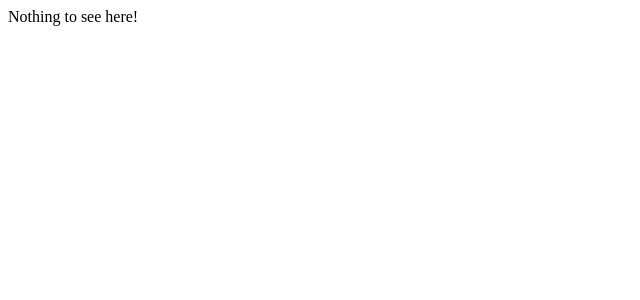
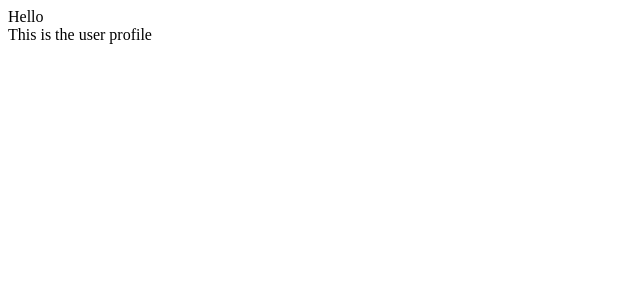
Before and after one commit to CarolineVinet/Lazy-Kitchen, a React (Create React App) app in the folder client/: page /profile in a window 1280 px wide. Shown: the top 300 px of the page, without its empty margins (0-640 px from the left). Built offline with nearby package versions, Linux system fonts and the light colour scheme.

Commit message:
sign in, sign up, profile redirect

```diff
--- a/client/src/Components/App.js
+++ b/client/src/Components/App.js
@@ -33,7 +33,7 @@ function App() {
         <Route exact path="/results/:id">
           <RecipePage />
         </Route>
-        <Route exact path="/profile/user/:id">
+        <Route exact path="/profile">
           <Profile />
         </Route>
         <Route exact path="/*">
--- /dev/null
+++ b/client/src/Components/CurrentUserContext.js
@@ -0,0 +1,14 @@
+import React from "react";
+export const CurrentUserContext = React.createContext(null);
+
+const CurrentUserProvider = ({ children }) => {
+  const [currentUser, setCurrentUser] = React.useState({});
+
+  return (
+    <CurrentUserContext.Provider value={{ currentUser, setCurrentUser }}>
+      {children}
+    </CurrentUserContext.Provider>
+  );
+};
+
+export default CurrentUserProvider;
--- a/client/src/Components/Navbar.js
+++ b/client/src/Components/Navbar.js
@@ -1,8 +1,11 @@
-import React from "react";
+import React, { useContext } from "react";
 import styled from "styled-components";
+import { CurrentUserContext } from "./CurrentUserContext";
 
 const NavBar = () => {
-  return <TopNav>This is the Navbar</TopNav>;
+  const { currentUser } = useContext(CurrentUserContext);
+
+  return <TopNav>Hello {currentUser.firstName}</TopNav>;
 };
 
 const TopNav = styled.div``;
--- a/client/src/Components/Profile.js
+++ b/client/src/Components/Profile.js
@@ -1,12 +1,20 @@
-import React from "react";
+import React, { useContext } from "react";
 import styled from "styled-components";
 import NavBar from "./Navbar";
+import { CurrentUserContext } from "./CurrentUserContext";
 
 const Profile = () => {
+  const { currentUser } = useContext(CurrentUserContext);
+  console.log(currentUser);
   return (
     <>
       <NavBar />
-      <ProfilePage>This is the user profile</ProfilePage>
+      <ProfilePage>
+        {currentUser.firstName}
+        {""}
+        {currentUser.lastName}
+        This is the user profile
+      </ProfilePage>
     </>
   );
 };
--- a/client/src/Components/SignInForm.js
+++ b/client/src/Components/SignInForm.js
@@ -1,9 +1,15 @@
-import React from "react";
+import React, { useContext } from "react";
 import styled from "styled-components";
+import { Link, useHistory } from "react-router-dom";
+import { CurrentUserContext } from "./CurrentUserContext";
 
 const SignIn = () => {
   const [email, setEmail] = React.useState("");
   const [password, setPassword] = React.useState("");
+  const [hasError, setHasError] = React.useState(false);
+  const { setCurrentUser } = useContext(CurrentUserContext);
+  const history = useHistory();
+
   return (
     <Form>
       <Input
@@ -32,13 +38,24 @@ const SignIn = () => {
               return res.json();
             })
             .then((data) => {
-              console.log(data);
+              if (data.status === 400) {
+                setHasError(true);
+              } else if (data.status === 200) {
+                setCurrentUser(data.user);
+                history.push("/profile");
+              }
             });
         }}
       >
         {" "}
         Let's go!
       </Button>
+
+      {hasError ? (
+        <ErrorMessage>
+          User not found! <LinkDiv to="/">Sign up here!</LinkDiv>
+        </ErrorMessage>
+      ) : null}
     </Form>
   );
 };
@@ -54,4 +71,12 @@ const Input = styled.input``;
 
 const Button = styled.button``;
 
+const ErrorMessage = styled.div`
+  color: red;
+`;
+
+const LinkDiv = styled(Link)`
+  text-decoration: none;
+`;
+
 export default SignIn;
--- a/client/src/Components/SignUpForm.js
+++ b/client/src/Components/SignUpForm.js
@@ -1,7 +1,9 @@
-import React from "react";
+import React, { useContext } from "react";
 import styled from "styled-components";
 import { makeStyles } from "@material-ui/core/styles";
 import TextField from "@material-ui/core/TextField";
+import { useHistory } from "react-router-dom";
+import { CurrentUserContext } from "./CurrentUserContext";
 
 const SignUp = () => {
   const [firstName, setFirstName] = React.useState("");
@@ -9,6 +11,8 @@ const SignUp = () => {
   const [email, setEmail] = React.useState("");
   const [username, setUsername] = React.useState("");
   const [password, setPassword] = React.useState("");
+  const { setCurrentUser } = useContext(CurrentUserContext);
+  const history = useHistory();
   return (
     <Form>
       <TextField
@@ -61,6 +65,8 @@ const SignUp = () => {
             })
             .then((data) => {
               console.log("user created!");
+              setCurrentUser(data.user);
+              history.push("/profile");
             });
         }}
       >
--- a/client/src/index.js
+++ b/client/src/index.js
@@ -1,11 +1,14 @@
 import React from "react";
 import ReactDOM from "react-dom";
 import App from "./Components/App";
+import CurrentUserProvider from "./Components/CurrentUserContext";
 import * as serviceWorker from "./serviceWorker";
 
 ReactDOM.render(
   <React.StrictMode>
-    <App />
+    <CurrentUserProvider>
+      <App />
+    </CurrentUserProvider>
   </React.StrictMode>,
   document.getElementById("root")
 );
```
Also changed, not shown: 1 other file (tests, documents, lock files or other folders).
